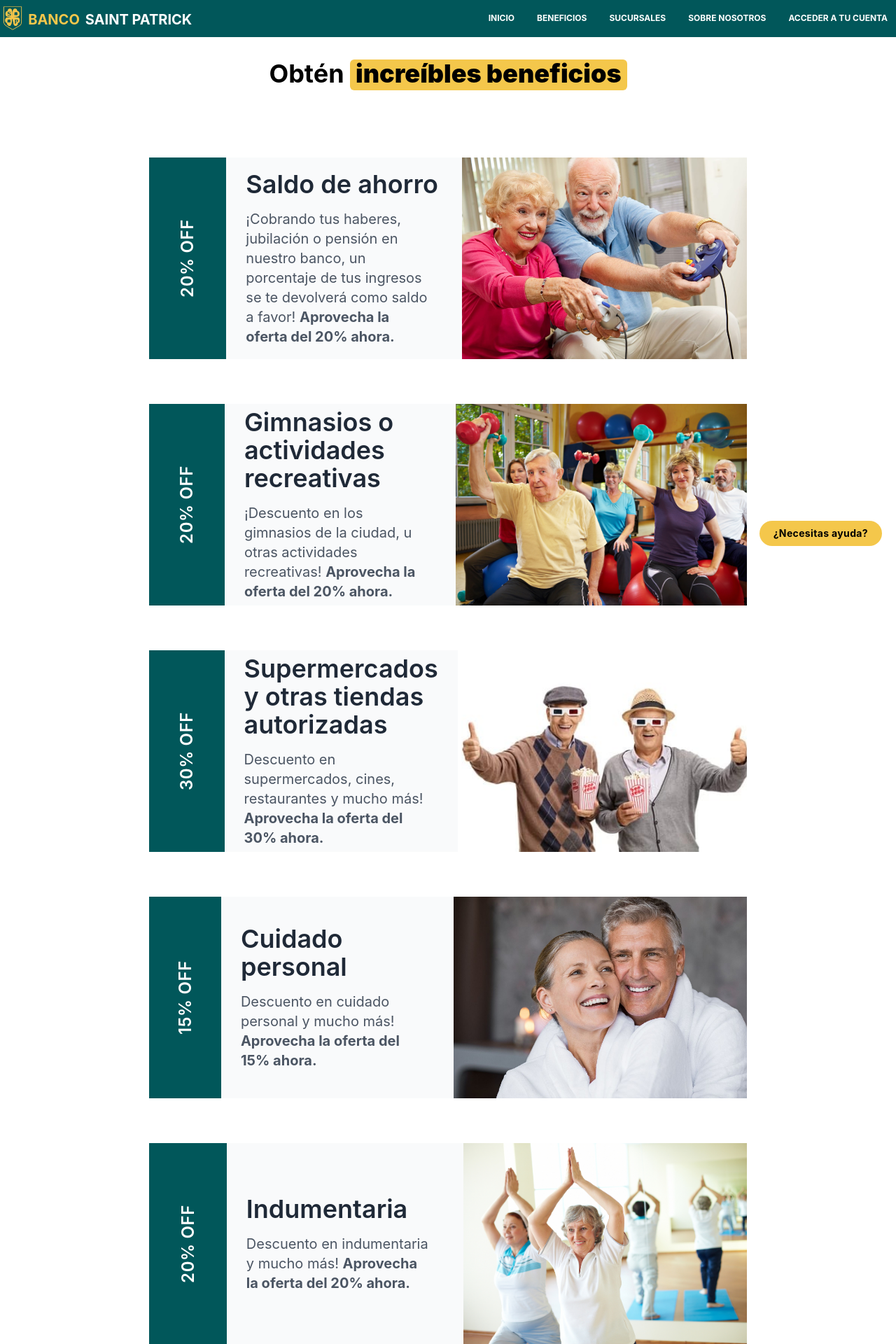
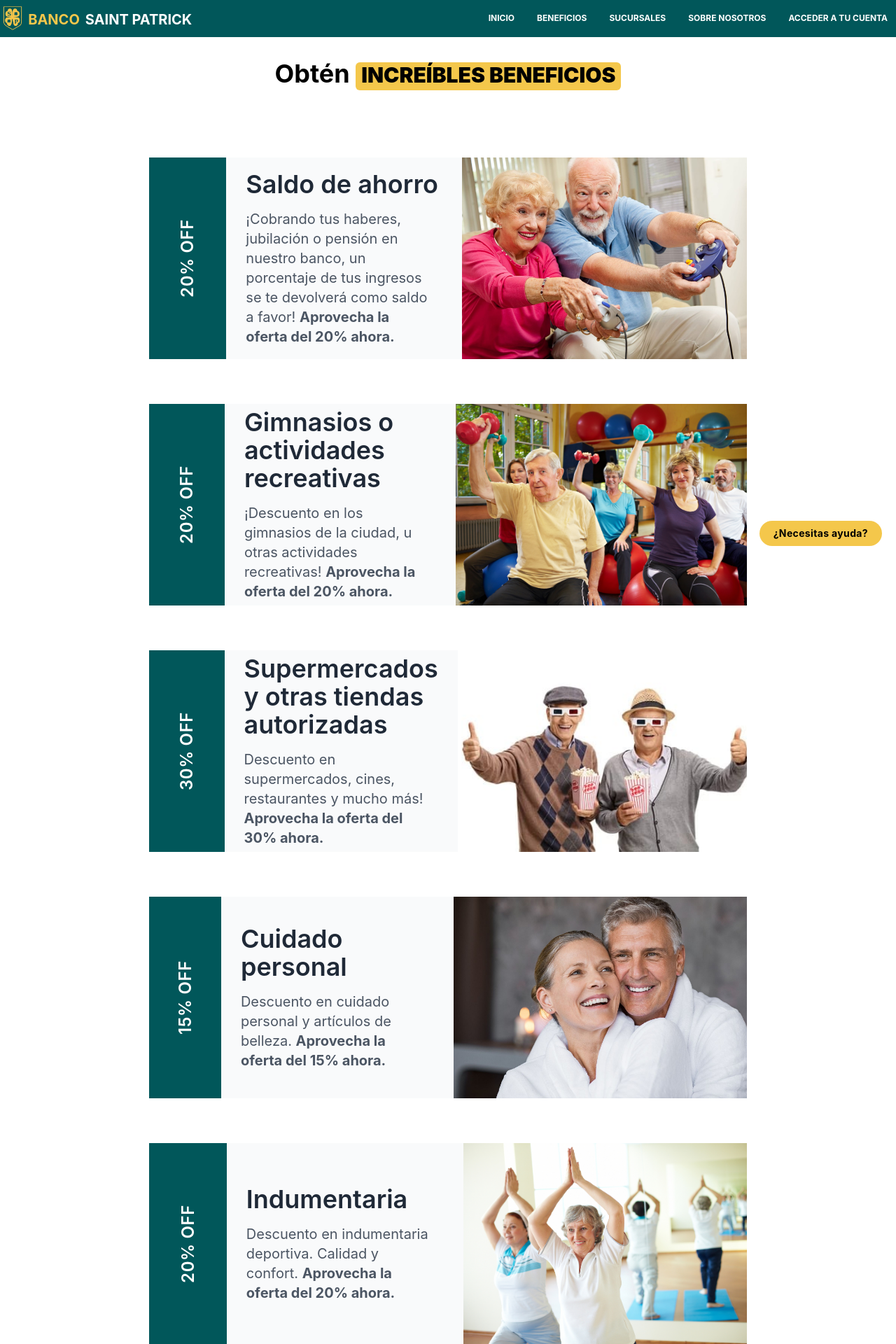
Before and after one commit to bank-saint-patrick/saint-patrick-bank-frontend, a React (Create React App) app: page /beneficios in a window 1280 px wide. Shown: the top 1920 px of the page at 70% size. Built offline with nearby package versions, Linux system fonts and the light colour scheme.

Commit message:
cambios estéticos y de adaptación responsive

```diff
--- a/src/components/website/Benefits/index.jsx
+++ b/src/components/website/Benefits/index.jsx
@@ -34,14 +34,14 @@ const benefits = [
     {
         id: 4,
         title: 'Cuidado personal',
-        description: 'Descuento en cuidado personal y mucho más!',
+        description: 'Descuento en cuidado personal y artículos de belleza.',
         img: salud,
         percentage: '15%',
     },
     {
         id: 5,
         title: 'Indumentaria',
-        description: 'Descuento en indumentaria y mucho más!',
+        description: 'Descuento en indumentaria deportiva. Calidad y confort.',
         img: ejercicio,
         percentage: '20%',
     },
@@ -61,7 +61,7 @@ export default function Benefits() {
         <div className="wrapper flex flex-col h-screen">
             <Navbar />
             <h3 className="text-4xl font-bold text-center p-8">
-                Obtén <b className="bg-cream-can rounded-md px-2 inline-block pb-1">increíbles beneficios</b>
+                Obtén <b className="bg-cream-can text-3xl rounded-md px-2 inline-block pb-1 uppercase">increíbles beneficios</b>
             </h3>
 
             <div className="flex flex-col-reverse">
```
